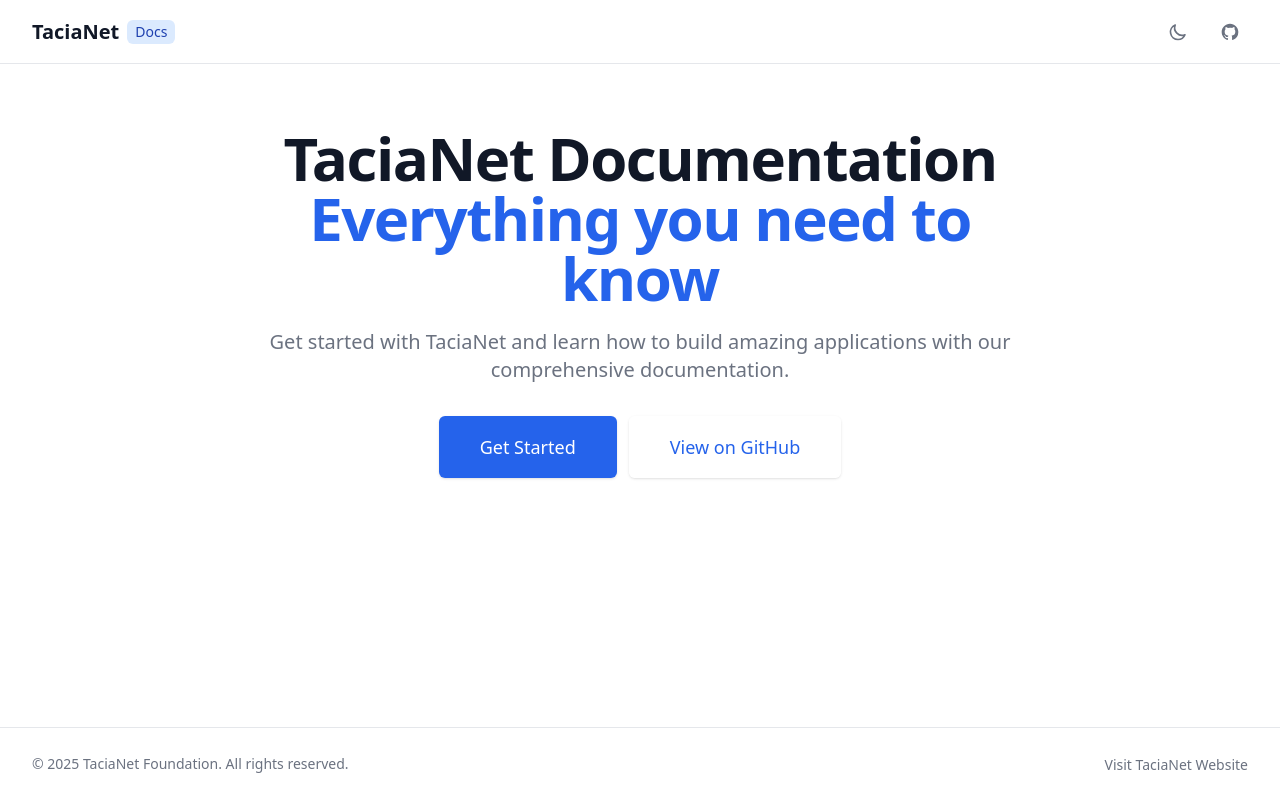
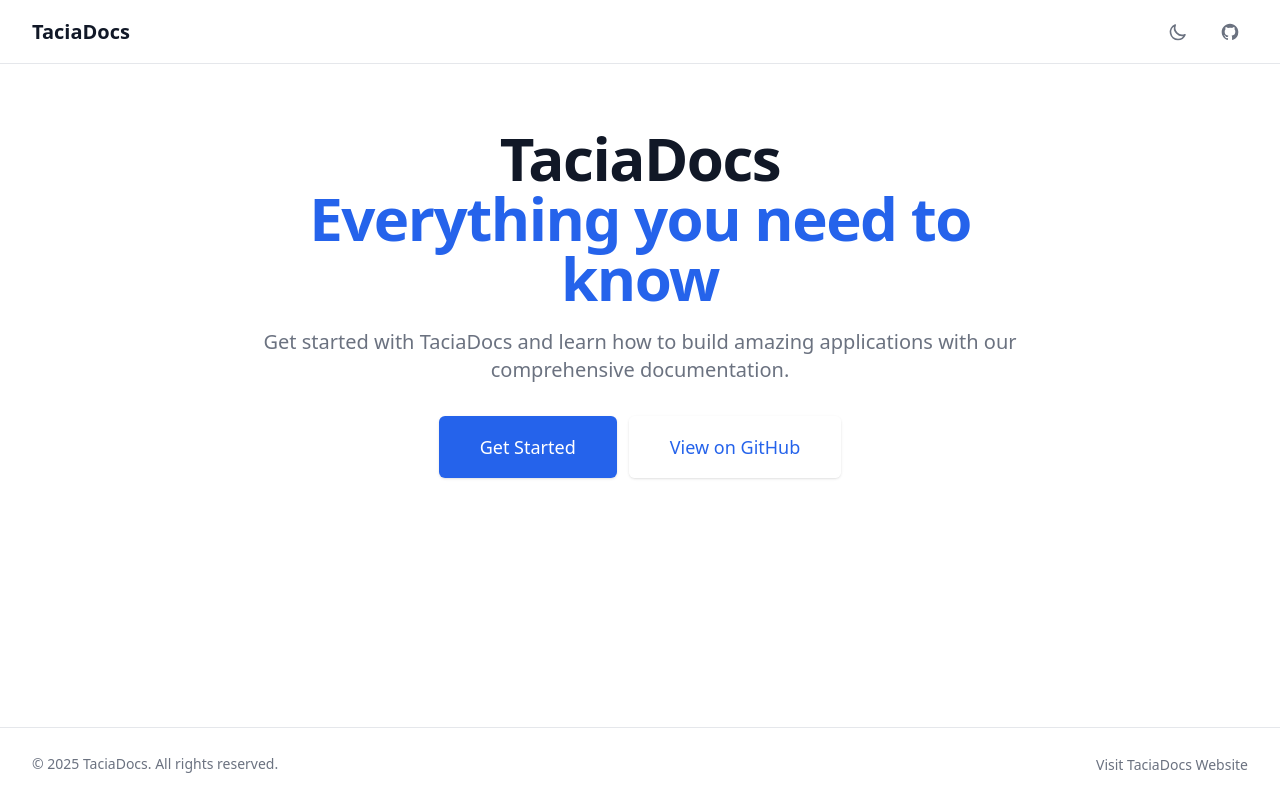
Before and after one commit to vebulos/tacia-docs, an Angular app: page / in a window 1280 px wide. Built offline with nearby package versions, Linux system fonts and the light colour scheme.

Commit message:
Changed all names and titles to TaciaDocs, still working title

```diff
--- a/src/app/app.component.ts
+++ b/src/app/app.component.ts
@@ -22,5 +22,5 @@
   styles: []
 })
 export class AppComponent {
-  title = 'TaciaNet Documentation';
+  title = 'TaciaDocs';
 }
--- a/src/app/app.routes.ts
+++ b/src/app/app.routes.ts
@@ -6,15 +6,15 @@
   {
     path: '',
     component: HomeComponent,
-    title: 'TaciaNet Documentation',
+    title: 'TaciaDocs',
     data: { title: 'Home' }
   },
   {
     path: 'docs',
     loadComponent: () => import('./features/docs/docs.component').then(m => m.DocsComponent),
     loadChildren: () => import('./features/docs/docs.routes').then(m => m.DOCS_ROUTES),
-    title: 'Documentation',
-    data: { title: 'Documentation' }
+    title: 'TaciaDocs',
+    data: { title: 'TaciaDocs' }
   },
   {
     path: '**',
--- a/src/app/core/layout/footer/footer.component.ts
+++ b/src/app/core/layout/footer/footer.component.ts
@@ -10,7 +10,7 @@
       <div class="max-w-7xl mx-auto py-6 px-4 sm:px-6 lg:px-8">
         <div class="flex flex-col md:flex-row justify-between items-center">
           <div class="text-sm text-gray-500 dark:text-gray-400">
-            © {{ currentYear }} TaciaNet Foundation. All rights reserved.
+            © {{ currentYear }} TaciaDocs. All rights reserved.
           </div>
           <div class="mt-4 md:mt-0">
             <a
@@ -19,7 +19,7 @@
               rel="noopener noreferrer"
               class="text-sm text-gray-500 hover:text-gray-700 dark:text-gray-400 dark:hover:text-gray-200"
             >
-              Visit TaciaNet Website
+              Visit TaciaDocs Website
             </a>
           </div>
         </div>
--- a/src/app/core/layout/header/header.component.ts
+++ b/src/app/core/layout/header/header.component.ts
@@ -12,10 +12,7 @@
         <div class="flex justify-between items-center h-16">
           <div class="flex items-center">
             <a routerLink="/" class="flex items-center">
-              <span class="text-xl font-bold text-gray-900 dark:text-white">TaciaNet</span>
-              <span class="ml-2 text-sm bg-blue-100 text-blue-800 px-2 py-0.5 rounded-md">
-                Docs
-              </span>
+              <span class="text-xl font-bold text-gray-900 dark:text-white">TaciaDocs</span>
             </a>
           </div>
 
--- a/src/app/features/home/home.component.ts
+++ b/src/app/features/home/home.component.ts
@@ -9,11 +9,11 @@
     <div class="max-w-4xl mx-auto py-16 px-4 sm:px-6 lg:px-8">
       <div class="text-center">
         <h1 class="text-4xl font-extrabold tracking-tight text-gray-900 dark:text-white sm:text-5xl md:text-6xl">
-          <span class="block">TaciaNet Documentation</span>
+          <span class="block">TaciaDocs</span>
           <span class="block text-blue-600 dark:text-blue-400">Everything you need to know</span>
         </h1>
         <p class="mt-3 max-w-md mx-auto text-base text-gray-500 dark:text-gray-400 sm:text-lg md:mt-5 md:text-xl md:max-w-3xl">
-          Get started with TaciaNet and learn how to build amazing applications with our comprehensive documentation.
+          Get started with TaciaDocs and learn how to build amazing applications with our comprehensive documentation.
         </p>
         <div class="mt-5 max-w-md mx-auto sm:flex sm:justify-center md:mt-8">
           <div class="rounded-md shadow">
--- a/src/index.html
+++ b/src/index.html
@@ -2,10 +2,10 @@
 <html lang="en">
 <head>
   <meta charset="utf-8">
-  <title>TaciaNet Documentation</title>
+  <title>TaciaDocs</title>
   <base href="/">
   <meta name="viewport" content="width=device-width, initial-scale=1, viewport-fit=cover">
-  <meta name="description" content="TaciaNet Documentation - Everything you need to know about TaciaNet">
+  <meta name="description" content="TaciaDocs - Everything you need to know about TaciaDocs">
 
   <!-- Favicon -->
   <link rel="icon" type="image/x-icon" href="favicon.ico">
@@ -21,14 +21,10 @@
 
   <!-- Open Graph / Social -->
   <meta property="og:type" content="website">
-  <meta property="og:title" content="TaciaNet Documentation">
-  <meta property="og:description" content="Everything you need to know about TaciaNet">
-  <meta property="og:site_name" content="TaciaNet Documentation">
+  <meta property="og:title" content="TaciaDocs">
+  <meta property="og:description" content="Everything you need to know about TaciaDocs">
+  <meta property="og:site_name" content="TaciaDocs">
 
-  <!-- Twitter -->
-  <meta name="twitter:card" content="summary_large_image">
-  <meta name="twitter:title" content="TaciaNet Documentation">
-  <meta name="twitter:description" content="Everything you need to know about TaciaNet">
 </head>
 <body class="bg-white dark:bg-gray-900 text-gray-900 dark:text-gray-100">
   <app-root></app-root>
```
Also changed, not shown: 1 other file (tests, documents, lock files or other folders).
